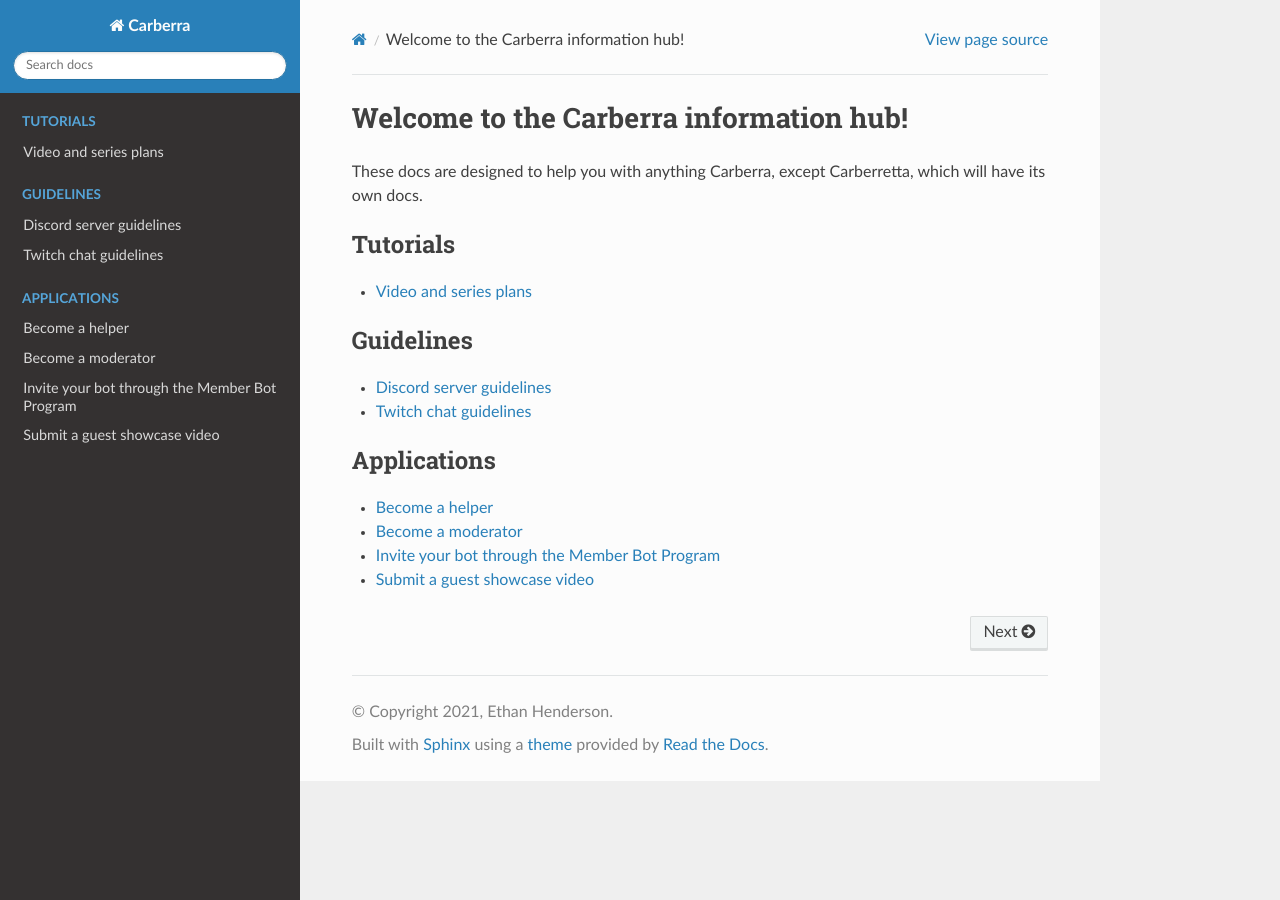
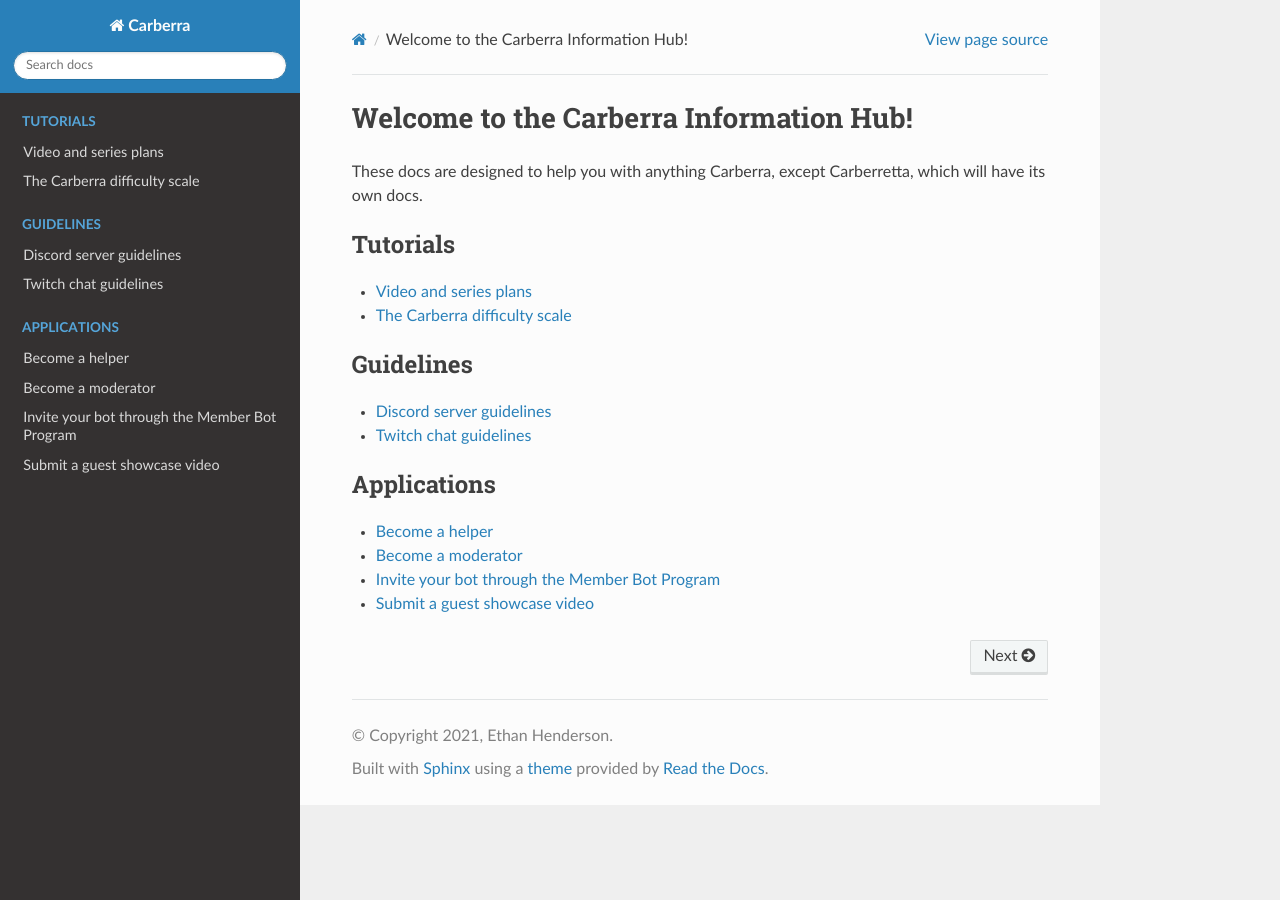
Before and after one commit to Carberra/docs, a Sphinx documentation site: the page built from docs/index.rst, in a window 1280 px wide. Built offline with Sphinx 7.4.7 and the Read the Docs theme 2.0.0, drawn with Linux system fonts in a browser that asks for light colours.

Commit message:
Add information on difficulty scale

```diff
--- a/docs/index.rst
+++ b/docs/index.rst
@@ -1,4 +1,4 @@
-Welcome to the Carberra information hub!
+Welcome to the Carberra Information Hub!
 ========================================
 
 These docs are designed to help you with anything Carberra, except Carberretta, which will have its own docs.
@@ -8,6 +8,7 @@
     :caption: Tutorials
 
     tutorials/plans
+    tutorials/difficulty
 
 .. toctree::
     :maxdepth: 1
```
Also changed, not shown: docs/tutorials/difficulty.rst (added, +22 -0 lines).
